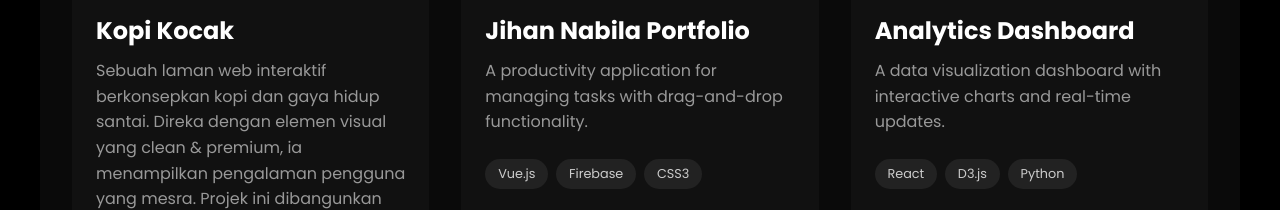
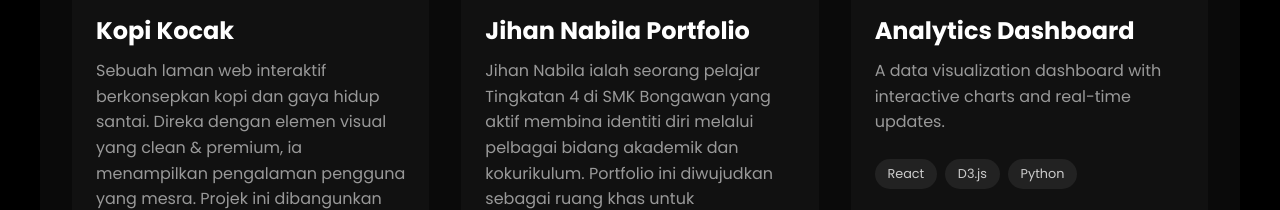
Before and after one commit to Fizam-dev/my-portfolio, a plain HTML site: page index.html in a window 1280 px wide. Shown: the part 2654-2864 px from the top of the page. Drawn offline with nearby package versions, Linux system fonts and the light colour scheme.

Commit message:
Update index.html

```diff
--- a/index.html
+++ b/index.html
@@ -946,11 +946,11 @@
                 </div>
                 <div class="gallery-content">
                     <h3 class="gallery-title">Jihan Nabila Portfolio</h3>
-                    <p class="gallery-description">A productivity application for managing tasks with drag-and-drop functionality.</p>
+                    <p class="gallery-description">Jihan Nabila ialah seorang pelajar Tingkatan 4 di SMK Bongawan yang aktif membina identiti diri melalui pelbagai bidang akademik dan kokurikulum. Portfolio ini diwujudkan sebagai ruang khas untuk menghimpunkan pencapaian, pengalaman, serta minat beliau sepanjang bergelar pelajar. Dengan tema hitam dan pink yang melambangkan semangat serta keperibadian unik, laman ini menjadi cerminan perjalanan remaja yang sedang melakar masa depan.</p>
                     <div class="gallery-tags">
-                        <span class="gallery-tag">Vue.js</span>
-                        <span class="gallery-tag">Firebase</span>
-                        <span class="gallery-tag">CSS3</span>
+                        <span class="gallery-tag">HTML</span>
+                        <span class="gallery-tag">CSS</span>
+                        <span class="gallery-tag">Javascript</span>
                     </div>
                     <div class="gallery-links">
                         <a href="#" class="gallery-link"><i class="fas fa-external-link-alt"></i> Live Demo</a>
```
